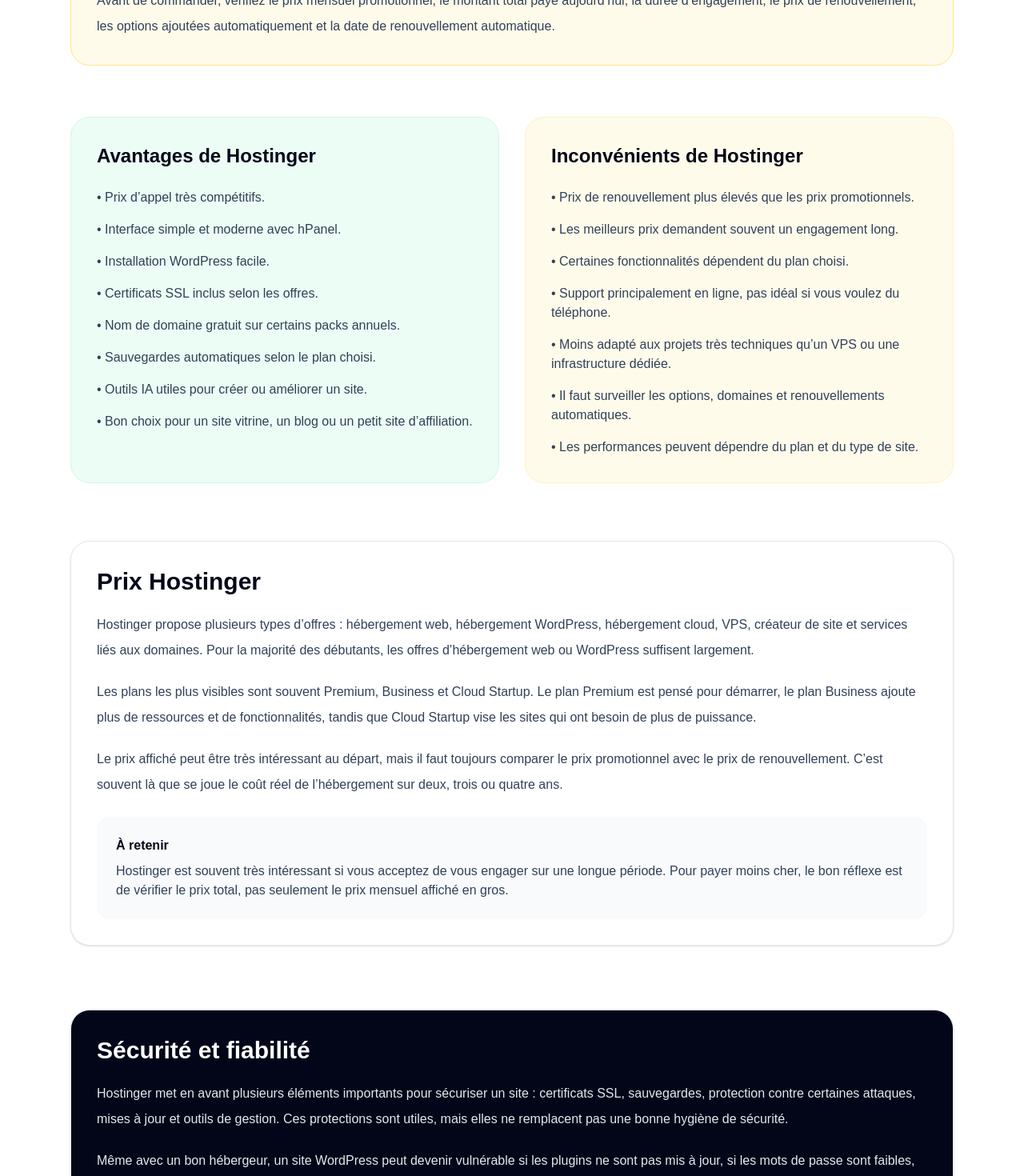
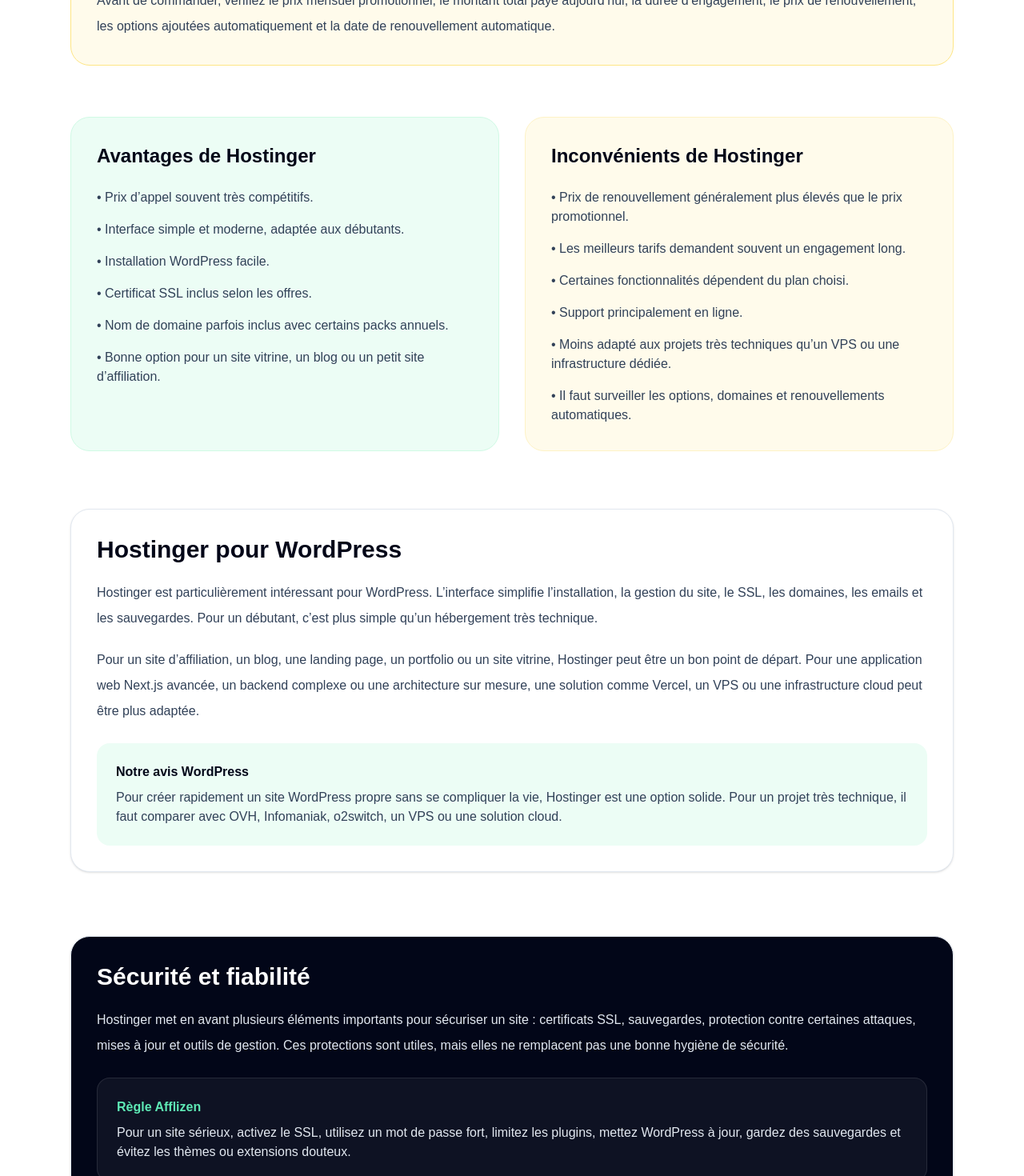
Before and after one commit to sebastienfoulon22-commits/afflizen, a Next.js app: page /hebergement-web/hostinger in a window 1280 px wide. Shown: the part 1330-2800 px from the top of the page at 80% size. Built offline with nearby package versions, Linux system fonts and the light colour scheme.

Commit message:
ajout tracking clic affiliation hostinger

```diff
--- a/app/hebergement-web/hostinger/page.tsx
+++ b/app/hebergement-web/hostinger/page.tsx
@@ -1,4 +1,5 @@
 import Link from "next/link";
+import AffiliateButton from "../../../components/AffiliateButton";
 
 const HOSTINGER_AFFILIATE_LINK =
   "https://www.hostinger.com/fr?REFERRALCODE=J7NILOVEBA7H";
@@ -9,6 +10,52 @@
   description:
     "Notre avis sur Hostinger en 2026 : avantages, inconvénients, prix, WordPress, nom de domaine, sécurité, performances, FAQ et lien d’inscription.",
 };
+
+const pros = [
+  "Prix d’appel souvent très compétitifs.",
+  "Interface simple et moderne, adaptée aux débutants.",
+  "Installation WordPress facile.",
+  "Certificat SSL inclus selon les offres.",
+  "Nom de domaine parfois inclus avec certains packs annuels.",
+  "Bonne option pour un site vitrine, un blog ou un petit site d’affiliation.",
+];
+
+const cons = [
+  "Prix de renouvellement généralement plus élevés que le prix promotionnel.",
+  "Les meilleurs tarifs demandent souvent un engagement long.",
+  "Certaines fonctionnalités dépendent du plan choisi.",
+  "Support principalement en ligne.",
+  "Moins adapté aux projets très techniques qu’un VPS ou une infrastructure dédiée.",
+  "Il faut surveiller les options, domaines et renouvellements automatiques.",
+];
+
+const faq = [
+  {
+    question: "Hostinger est-il adapté aux débutants ?",
+    answer:
+      "Oui, Hostinger est bien adapté aux débutants grâce à son interface simple, son installation WordPress facile et ses outils de création de site. Il faut toutefois vérifier les prix de renouvellement avant de commander.",
+  },
+  {
+    question: "Hostinger est-il bien pour WordPress ?",
+    answer:
+      "Oui, Hostinger est une bonne option pour WordPress, surtout pour un blog, un site vitrine, un portfolio ou un petit site d’affiliation.",
+  },
+  {
+    question: "Quels sont les prix de Hostinger ?",
+    answer:
+      "Les prix varient selon le plan, la promotion, la durée d’engagement et le renouvellement. Les offres d’appel peuvent être très attractives, mais le tarif augmente généralement après la période promotionnelle.",
+  },
+  {
+    question: "Hostinger offre-t-il un nom de domaine gratuit ?",
+    answer:
+      "Hostinger peut inclure un nom de domaine gratuit avec certains packs annuels. Les conditions, extensions disponibles et prix de renouvellement du domaine doivent être vérifiés avant l’achat.",
+  },
+  {
+    question: "Hostinger est-il mieux qu’OVH ?",
+    answer:
+      "Cela dépend du besoin. Hostinger est souvent plus simple pour un débutant WordPress. OVH peut être plus adapté pour des besoins techniques, serveurs, domaines ou infrastructure avancée.",
+  },
+];
 
 export default function HostingerPage() {
   return (
@@ -32,14 +79,15 @@
           </p>
 
           <div className="mt-8 flex flex-col gap-4 sm:flex-row">
-            <a
+            <AffiliateButton
               href={HOSTINGER_AFFILIATE_LINK}
-              target="_blank"
-              rel="nofollow sponsored noopener noreferrer"
+              platform="hostinger"
+              category="hebergement-web"
+              location="hero"
               className="rounded-full bg-emerald-600 px-7 py-4 text-center font-semibold text-white transition hover:bg-emerald-700"
             >
               Découvrir Hostinger
-            </a>
+            </AffiliateButton>
 
             <Link
               href="/hebergement-web"
@@ -73,14 +121,14 @@
 
         <div className="rounded-3xl border border-slate-200 bg-white p-6 shadow-sm">
           <p className="text-sm font-semibold uppercase tracking-wide text-slate-500">
-            Prix indicatif
+            Point à surveiller
           </p>
           <p className="mt-3 text-3xl font-bold text-slate-950">
-            Dès 2,99 €/mois
+            Renouvellement
           </p>
           <p className="mt-3 text-slate-600">
-            Prix promotionnel indicatif, souvent lié à une longue durée
-            d’engagement. Le renouvellement est plus élevé.
+            Le prix d’appel peut être bas, mais le tarif de renouvellement est
+            souvent plus élevé.
           </p>
         </div>
 
@@ -124,15 +172,11 @@
             <h2 className="text-2xl font-bold text-slate-950">
               Avantages de Hostinger
             </h2>
+
             <ul className="mt-6 space-y-4 text-slate-700">
-              <li>• Prix d’appel très compétitifs.</li>
-              <li>• Interface simple et moderne avec hPanel.</li>
-              <li>• Installation WordPress facile.</li>
-              <li>• Certificats SSL inclus selon les offres.</li>
-              <li>• Nom de domaine gratuit sur certains packs annuels.</li>
-              <li>• Sauvegardes automatiques selon le plan choisi.</li>
-              <li>• Outils IA utiles pour créer ou améliorer un site.</li>
-              <li>• Bon choix pour un site vitrine, un blog ou un petit site d’affiliation.</li>
+              {pros.map((item) => (
+                <li key={item}>• {item}</li>
+              ))}
             </ul>
           </article>
 
@@ -140,84 +184,13 @@
             <h2 className="text-2xl font-bold text-slate-950">
               Inconvénients de Hostinger
             </h2>
+
             <ul className="mt-6 space-y-4 text-slate-700">
-              <li>• Prix de renouvellement plus élevés que les prix promotionnels.</li>
-              <li>• Les meilleurs prix demandent souvent un engagement long.</li>
-              <li>• Certaines fonctionnalités dépendent du plan choisi.</li>
-              <li>• Support principalement en ligne, pas idéal si vous voulez du téléphone.</li>
-              <li>• Moins adapté aux projets très techniques qu’un VPS ou une infrastructure dédiée.</li>
-              <li>• Il faut surveiller les options, domaines et renouvellements automatiques.</li>
-              <li>• Les performances peuvent dépendre du plan et du type de site.</li>
+              {cons.map((item) => (
+                <li key={item}>• {item}</li>
+              ))}
             </ul>
           </article>
-        </div>
-      </section>
-
-      <section className="mx-auto max-w-6xl px-6 py-10">
-        <div className="rounded-3xl border border-slate-200 bg-white p-8 shadow-sm">
-          <h2 className="text-3xl font-bold text-slate-950">
-            Prix Hostinger
-          </h2>
-
-          <p className="mt-5 leading-8 text-slate-700">
-            Hostinger propose plusieurs types d’offres : hébergement web,
-            hébergement WordPress, hébergement cloud, VPS, créateur de site et
-            services liés aux domaines. Pour la majorité des débutants, les
-            offres d’hébergement web ou WordPress suffisent largement.
-          </p>
-
-          <p className="mt-5 leading-8 text-slate-700">
-            Les plans les plus visibles sont souvent Premium, Business et Cloud
-            Startup. Le plan Premium est pensé pour démarrer, le plan Business
-            ajoute plus de ressources et de fonctionnalités, tandis que Cloud
-            Startup vise les sites qui ont besoin de plus de puissance.
-          </p>
-
-          <p className="mt-5 leading-8 text-slate-700">
-            Le prix affiché peut être très intéressant au départ, mais il faut
-            toujours comparer le prix promotionnel avec le prix de renouvellement.
-            C’est souvent là que se joue le coût réel de l’hébergement sur deux,
-            trois ou quatre ans.
-          </p>
-
-          <div className="mt-6 rounded-2xl bg-slate-50 p-6">
-            <h3 className="font-semibold text-slate-950">À retenir</h3>
-            <p className="mt-2 text-slate-700">
-              Hostinger est souvent très intéressant si vous acceptez de vous
-              engager sur une longue période. Pour payer moins cher, le bon
-              réflexe est de vérifier le prix total, pas seulement le prix
-              mensuel affiché en gros.
-            </p>
-          </div>
-        </div>
-      </section>
-
-      <section className="mx-auto max-w-6xl px-6 py-10">
-        <div className="rounded-3xl border border-slate-200 bg-slate-950 p-8 text-white shadow-sm">
-          <h2 className="text-3xl font-bold">Sécurité et fiabilité</h2>
-
-          <p className="mt-5 leading-8 text-slate-200">
-            Hostinger met en avant plusieurs éléments importants pour sécuriser
-            un site : certificats SSL, sauvegardes, protection contre certaines
-            attaques, mises à jour et outils de gestion. Ces protections sont
-            utiles, mais elles ne remplacent pas une bonne hygiène de sécurité.
-          </p>
-
-          <p className="mt-5 leading-8 text-slate-200">
-            Même avec un bon hébergeur, un site WordPress peut devenir vulnérable
-            si les plugins ne sont pas mis à jour, si les mots de passe sont
-            faibles, si trop d’extensions inutiles sont installées ou si les
-            sauvegardes ne sont jamais testées.
-          </p>
-
-          <div className="mt-6 rounded-2xl border border-white/10 bg-white/5 p-6">
-            <p className="font-semibold text-emerald-300">Règle Afflizen</p>
-            <p className="mt-2 text-slate-200">
-              Pour un site sérieux, activez le SSL, utilisez un mot de passe
-              fort, limitez les plugins, mettez WordPress à jour, gardez des
-              sauvegardes et évitez les thèmes ou extensions douteux.
-            </p>
-          </div>
         </div>
       </section>
 
@@ -257,40 +230,22 @@
       </section>
 
       <section className="mx-auto max-w-6xl px-6 py-10">
-        <div className="rounded-3xl border border-slate-200 bg-white p-8 shadow-sm">
-          <h2 className="text-3xl font-bold text-slate-950">
-            Nom de domaine, email et sauvegardes
-          </h2>
+        <div className="rounded-3xl border border-slate-200 bg-slate-950 p-8 text-white shadow-sm">
+          <h2 className="text-3xl font-bold">Sécurité et fiabilité</h2>
 
-          <p className="mt-5 leading-8 text-slate-700">
-            Hostinger peut inclure un nom de domaine gratuit avec certains packs
-            annuels. C’est pratique pour lancer un nouveau site, mais il faut
-            vérifier l’extension incluse, la durée de gratuité, le prix de
-            renouvellement du domaine et les conditions si vous demandez un
-            remboursement.
+          <p className="mt-5 leading-8 text-slate-200">
+            Hostinger met en avant plusieurs éléments importants pour sécuriser
+            un site : certificats SSL, sauvegardes, protection contre certaines
+            attaques, mises à jour et outils de gestion. Ces protections sont
+            utiles, mais elles ne remplacent pas une bonne hygiène de sécurité.
           </p>
 
-          <p className="mt-5 leading-8 text-slate-700">
-            Les emails professionnels peuvent aussi être inclus ou proposés selon
-            le plan choisi. Pour un projet sérieux, avoir une adresse email liée
-            au nom de domaine renforce la crédibilité, par exemple
-            contact@votresite.com.
-          </p>
-
-          <p className="mt-5 leading-8 text-slate-700">
-            Les sauvegardes sont un point essentiel. Selon le pack choisi,
-            Hostinger peut proposer des sauvegardes automatiques. Avant de lancer
-            un site important, vérifiez la fréquence, la durée de conservation et
-            la facilité de restauration.
-          </p>
-
-          <div className="mt-6 rounded-2xl bg-amber-50 p-6">
-            <h3 className="font-semibold text-slate-950">Notre prudence</h3>
-            <p className="mt-2 text-slate-700">
-              Ne choisissez pas un hébergement uniquement parce qu’un domaine est
-              offert. Regardez le prix du pack, le prix du renouvellement, la
-              qualité des sauvegardes, les emails inclus et la facilité de
-              migration si vous voulez partir plus tard.
+          <div className="mt-6 rounded-2xl border border-white/10 bg-white/5 p-6">
+            <p className="font-semibold text-emerald-300">Règle Afflizen</p>
+            <p className="mt-2 text-slate-200">
+              Pour un site sérieux, activez le SSL, utilisez un mot de passe
+              fort, limitez les plugins, mettez WordPress à jour, gardez des
+              sauvegardes et évitez les thèmes ou extensions douteux.
             </p>
           </div>
         </div>
@@ -317,90 +272,6 @@
             gérer des serveurs, des domaines ou une infrastructure plus avancée,
             OVH peut être plus pertinent.
           </p>
-
-          <div className="mt-6 rounded-2xl bg-slate-50 p-6">
-            <h3 className="font-semibold text-slate-950">
-              Méthode Afflizen
-            </h3>
-            <p className="mt-2 text-slate-700">
-              Pour un site WordPress simple : Hostinger est très compétitif. Pour
-              un besoin plus technique ou infrastructure : comparez avec OVH,
-              Infomaniak, o2switch ou un VPS.
-            </p>
-          </div>
-        </div>
-      </section>
-
-      <section className="mx-auto max-w-6xl px-6 py-10">
-        <div className="rounded-3xl border border-slate-200 bg-white p-8 shadow-sm">
-          <h2 className="text-3xl font-bold text-slate-950">
-            Garantie de remboursement
-          </h2>
-
-          <p className="mt-5 leading-8 text-slate-700">
-            Hostinger met en avant une garantie de remboursement de 30 jours sur
-            de nombreux services d’hébergement. C’est rassurant si vous voulez
-            tester la plateforme, mais il faut lire les conditions avant de
-            commander.
-          </p>
-
-          <p className="mt-5 leading-8 text-slate-700">
-            Certains produits ou services peuvent avoir des règles différentes,
-            notamment les domaines, options, renouvellements ou services déjà
-            utilisés. Avant de compter sur un remboursement, vérifiez la
-            politique officielle et les exclusions applicables.
-          </p>
-
-          <div className="mt-6 rounded-2xl bg-emerald-50 p-6">
-            <h3 className="font-semibold text-slate-950">
-              Notre conseil
-            </h3>
-            <p className="mt-2 text-slate-700">
-              Testez rapidement pendant les premiers jours : interface, vitesse,
-              sauvegardes, support, emails et installation WordPress. N’attendez
-              pas la fin des 30 jours pour décider si le service vous convient.
-            </p>
-          </div>
-        </div>
-      </section>
-
-      <section className="mx-auto max-w-6xl px-6 py-10">
-        <div className="rounded-3xl border border-slate-200 bg-white p-8 shadow-sm">
-          <h2 className="text-3xl font-bold text-slate-950">
-            Pour qui Hostinger est-il adapté ?
-          </h2>
-
-          <div className="mt-8 grid gap-6 md:grid-cols-3">
-            <div className="rounded-2xl bg-emerald-50 p-6">
-              <h3 className="font-bold text-slate-950">
-                Débutants WordPress
-              </h3>
-              <p className="mt-3 text-slate-700">
-                Pour ceux qui veulent lancer un site rapidement sans gérer une
-                infrastructure technique complexe.
-              </p>
-            </div>
-
-            <div className="rounded-2xl bg-slate-50 p-6">
-              <h3 className="font-bold text-slate-950">
-                Sites vitrines et blogs
-              </h3>
-              <p className="mt-3 text-slate-700">
-                Pour les indépendants, créateurs, petites entreprises, blogs et
-                sites d’affiliation simples.
-              </p>
-            </div>
-
-            <div className="rounded-2xl bg-amber-50 p-6">
-              <h3 className="font-bold text-slate-950">
-                Profils prudents
-              </h3>
-              <p className="mt-3 text-slate-700">
-                À condition de vérifier le prix de renouvellement, les options,
-                les sauvegardes et la durée d’engagement.
-              </p>
-            </div>
-          </div>
         </div>
       </section>
 
@@ -423,14 +294,15 @@
           </p>
 
           <div className="mt-8">
-            <a
+            <AffiliateButton
               href={HOSTINGER_AFFILIATE_LINK}
-              target="_blank"
-              rel="nofollow sponsored noopener noreferrer"
+              platform="hostinger"
+              category="hebergement-web"
+              location="avis"
               className="inline-flex rounded-full bg-slate-950 px-7 py-4 font-semibold text-white transition hover:bg-emerald-700"
             >
               Accéder à Hostinger
-            </a>
+            </AffiliateButton>
           </div>
         </div>
       </section>
@@ -439,43 +311,7 @@
         <h2 className="text-3xl font-bold text-slate-950">FAQ Hostinger</h2>
 
         <div className="mt-8 space-y-5">
-          {[
-            {
-              question: "Hostinger est-il adapté aux débutants ?",
-              answer:
-                "Oui, Hostinger est bien adapté aux débutants grâce à son interface simple, son installation WordPress facile et ses outils de création de site. Il faut toutefois vérifier les prix de renouvellement avant de commander.",
-            },
-            {
-              question: "Quels sont les prix de Hostinger ?",
-              answer:
-                "Les prix varient selon le plan, la promotion, la durée d’engagement et le renouvellement. Les offres d’appel peuvent être très attractives, mais le tarif augmente généralement après la période promotionnelle.",
-            },
-            {
-              question: "Hostinger est-il bien pour WordPress ?",
-              answer:
-                "Oui, Hostinger est une bonne option pour WordPress, surtout pour un blog, un site vitrine, un portfolio ou un petit site d’affiliation. Pour un très gros site, il faut choisir un plan plus puissant ou comparer avec d’autres solutions.",
-            },
-            {
-              question: "Hostinger offre-t-il un nom de domaine gratuit ?",
-              answer:
-                "Hostinger peut inclure un nom de domaine gratuit avec certains packs annuels. Les conditions, extensions disponibles et prix de renouvellement du domaine doivent être vérifiés avant l’achat.",
-            },
-            {
-              question: "Hostinger propose-t-il une garantie de remboursement ?",
-              answer:
-                "Oui, Hostinger met en avant une garantie de remboursement de 30 jours sur de nombreux services d’hébergement. Des exclusions peuvent s’appliquer, notamment selon les produits commandés.",
-            },
-            {
-              question: "Hostinger est-il mieux qu’OVH ?",
-              answer:
-                "Cela dépend du besoin. Hostinger est souvent plus simple pour un débutant WordPress. OVH peut être plus adapté pour des besoins techniques, serveurs, domaines ou infrastructure avancée.",
-            },
-            {
-              question: "Afflizen recommande-t-il Hostinger ?",
-              answer:
-                "Afflizen considère Hostinger comme une très bonne solution pour créer un site web simple à prix compétitif. La recommandation principale est de vérifier le prix de renouvellement et les conditions du pack avant de commander.",
-            },
-          ].map((item) => (
+          {faq.map((item) => (
             <details
               key={item.question}
               className="rounded-2xl border border-slate-200 bg-white p-6 shadow-sm"
```
